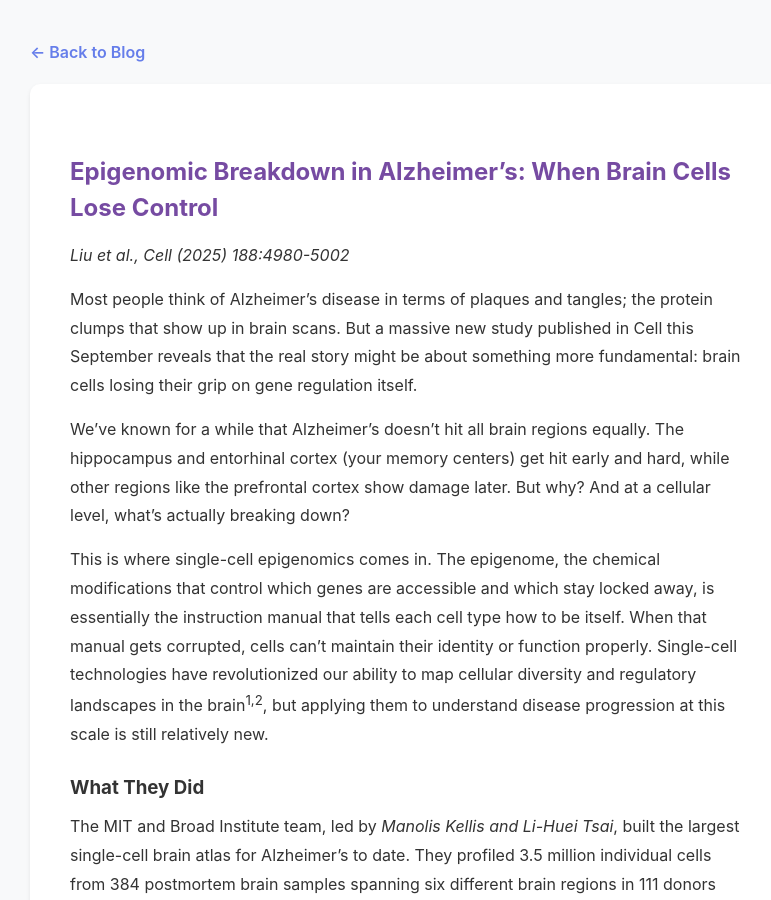
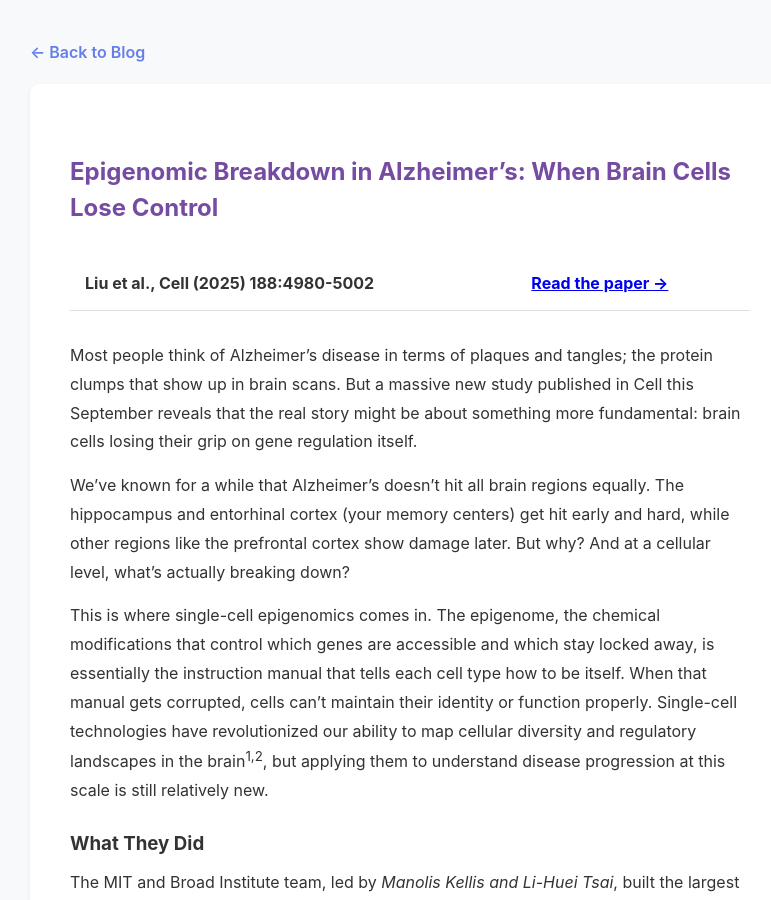
Before and after one commit to ipekselcen/ipekselcen.github.io, a Jekyll site: the page built from _posts/2025-12-23-research-highlight.md, in a window 1280 px wide and 900 px high. Shown: the whole window, without its empty margins (230-1001 px from the left). Built offline with Jekyll 4.4.1, drawn with Linux system fonts in a browser that asks for light colours; nearby versions of some CDN libraries.

Commit message:
Update 2025-12-23-research-highlight.md

```diff
--- a/_posts/2025-12-23-research-highlight.md
+++ b/_posts/2025-12-23-research-highlight.md
@@ -6,8 +6,9 @@ categories: editorial
 tags: [research highlight]
 ---
 
-## Epigenomic Breakdown in Alzheimer’s: When Brain Cells Lose Control
-<em>Liu et al., Cell (2025) 188:4980-5002</em>
+## Epigenomic Breakdown in Alzheimer's: When Brain Cells Lose Control
+
+**Liu et al., Cell (2025) 188:4980-5002** | **[Read the paper →](https://doi.org/10.1016/j.cell.2025.06.031)**
 
 Most people think of Alzheimer’s disease in terms of plaques and tangles; the protein clumps that show up in brain scans. But a massive new study published in Cell this September reveals that the real story might be about something more fundamental: brain cells losing their grip on gene regulation itself.
 
```
